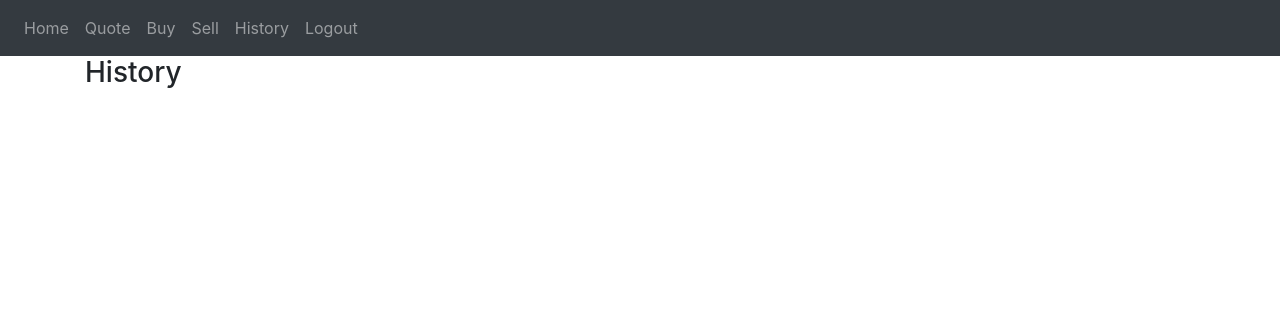
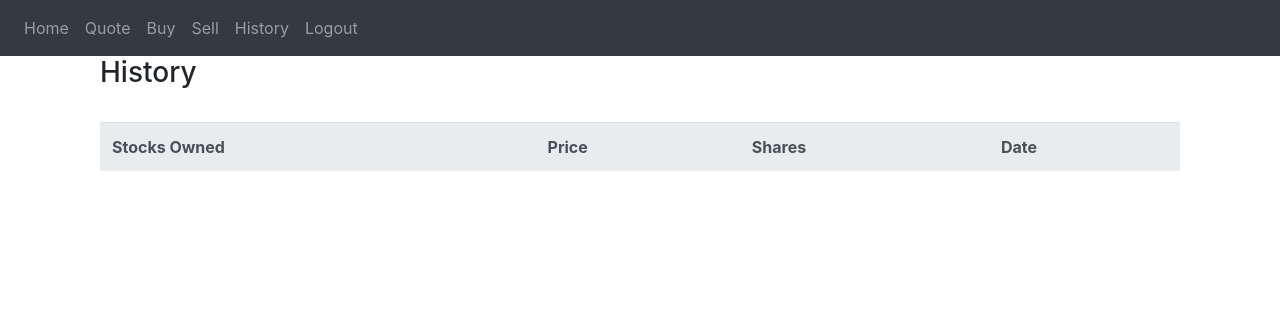
Before and after one commit to hamzaosman7891/Stockverse, a Flask app: page /history in a window 1280 px wide. Shown: the top 316 px of the page. Run offline with Flask 2, Linux system fonts and the light colour scheme; a user stored in the database is signed in; data comes from the database, SQL or seed files in the repository; both versions use the stored data as it was after the commit; lists and menus that the app fills with data are empty; some libraries are stand-ins or nearby versions.

Commit message:
Implemented History function

```diff
--- a/stock/templates/history.html
+++ b/stock/templates/history.html
@@ -2,5 +2,23 @@
 {% block title %}Stockverse{% endblock %}
 
 {% block content %}
-<h3>History</h3>
+<div class="container">
+    <h3>History</h3></br>
+    <table class="table table-hover table-md-responsive">
+        <tr class="thead-light">
+        <th scope="col">Stocks Owned</th>
+        <th scope="col">Price</th>
+        <th scope="col">Shares</th>
+        <th scope="col">Date</th>
+    </tr>
+    {% for i in range(holdings_length) %}
+    <tr>
+        <td>{{ (holdings[i])['symbol'] }}</td>
+        <td>${{ price[i] }}</td>
+        <td>{{ shares[i] }}</td>
+        <td>{{ date[i] }}</td>
+    </tr>
+    {% endfor %}
+</table>
+</div>
 {% endblock %}
--- a/stock/templates/sell.html
+++ b/stock/templates/sell.html
@@ -1,5 +1,5 @@
 {% extends "base.html" %}
-{% block title %}Buy Stock{% endblock %}
+{% block title %}Sell Stock{% endblock %}
 
 {% block content %}
 {% if list: %}
--- a/stock/transactions.py
+++ b/stock/transactions.py
@@ -89,7 +89,52 @@ def buy():
 @transactions.route('/history')
 @login_required
 def history():
-    return render_template("history.html")
+    user_id = session.get("user_id")
+    # get suitable order direction SQLAlchemy object based on passed sort_order
+
+    holdings = db.session.query(Transactions.symbol, Transactions.name,Transactions.price,Transactions.date,Transactions.number).\
+                                filter(Transactions.user_id == user_id).all()
+
+
+
+    if holdings == []:
+        return render_template("history.html", date = [], shares = [], price = [], symbols = [], holdings_length = 0)
+
+    else:
+        # Calculate symbol list length for iteration in index.html
+        holdings_length = len(holdings)
+        print("holdings_length: ", holdings_length)
+
+        # Create empty arrays to store values
+        symbols = []
+        price = []
+        shares = []
+        date = []
+        # Calculate value of each holding of stock in portfolio
+        for i in range(len(holdings)):
+            symbol_index = holdings[i].symbol
+            print("symbol_index:", symbol_index)
+            symbols.append(symbol_index)
+            # Obtain price of stock using iex API
+
+        for i in range(len(holdings)):
+            price_index = holdings[i].price
+            print("price_index:", price_index)
+            price.append(price_index)
+
+
+        for i in range(len(holdings)):
+            shares_index = holdings[i].number
+            print("shares_index:", shares_index)
+            shares.append(shares_index)
+
+        for i in range(len(holdings)):
+            date_index = holdings[i].date
+            print("date_index:", date_index)
+            date.append(date_index)
+        # Render page with information
+        return render_template("history.html", holdings = holdings, holdings_length = holdings_length, price = price, shares = shares, date = date)
+
 
 @transactions.route("/sell", methods=["GET", "POST"])
 @login_required
--- a/stock/views.py
+++ b/stock/views.py
@@ -27,7 +27,7 @@ def home():
     funds = float(fund.cash)
 
     if holdings == []:
-        return render_template("index.html", cash = funds, grand_total = funds,  total = [], shares = [], price = [], symbols = [], holdings_length = 0)
+        return render_template("home.html", cash = funds, total = [], shares = [], price = [], symbols = [], holdings_length = 0)
 
     else:
         # Calculate symbol list length for iteration in index.html
```
Also changed, not shown: stock/database.db.
